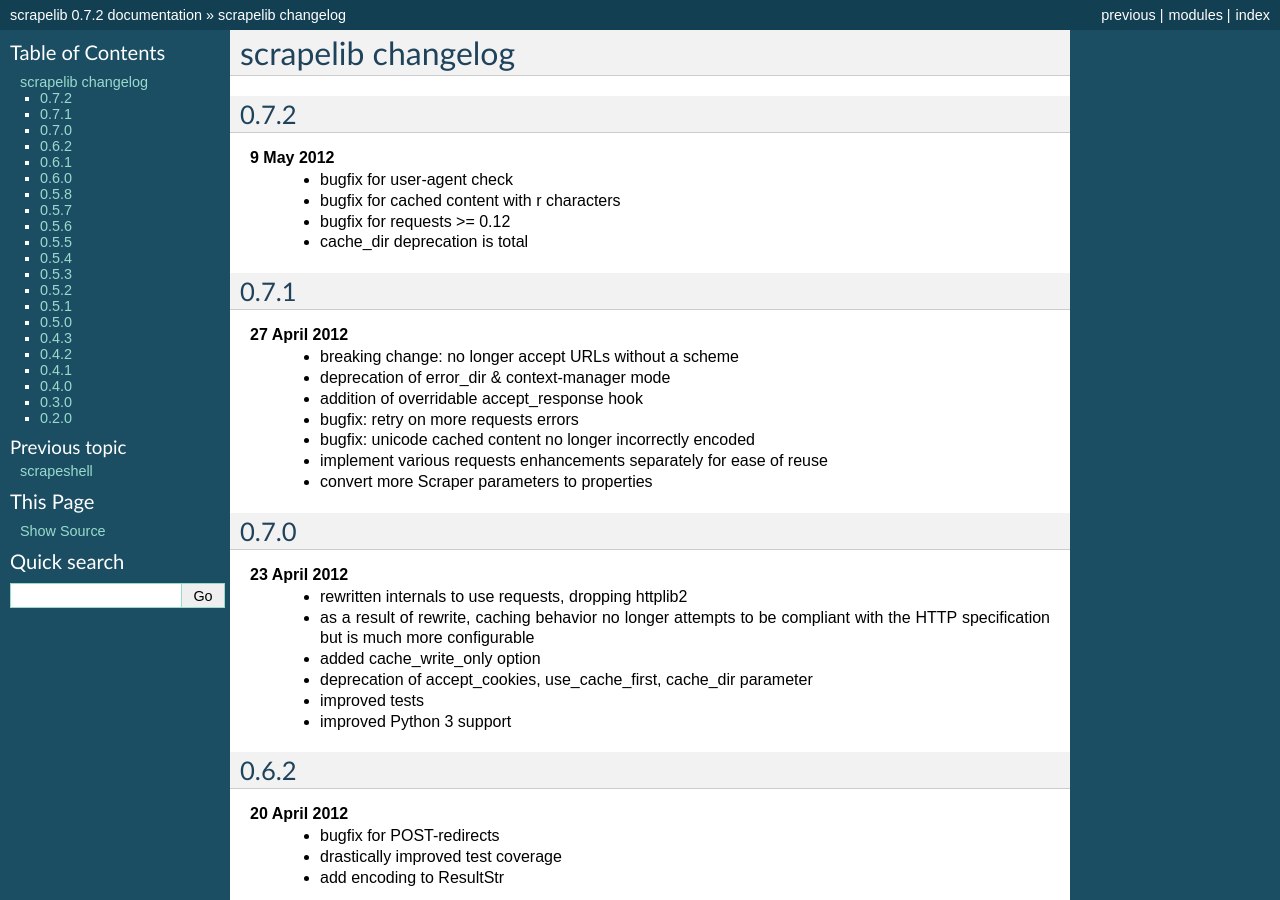
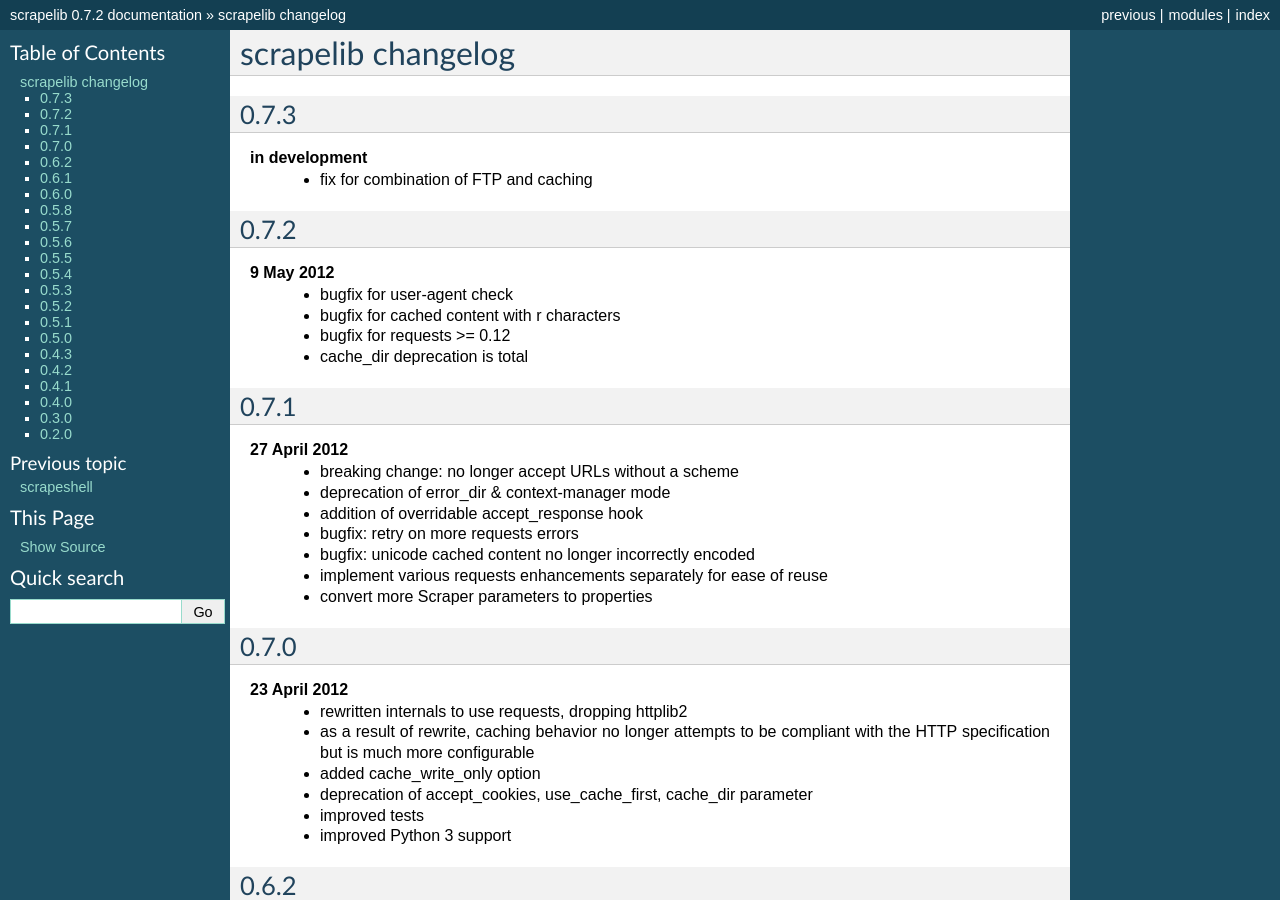
Before and after one commit to jamesturk/scrapelib, a Sphinx documentation site: the page built from docs/changelog.rst, in a window 1280 px wide and 900 px high. Built offline with Sphinx 7.4.7, drawn with Linux system fonts in a browser that asks for light colours.

Commit message:
changelog update

```diff
--- a/docs/changelog.rst
+++ b/docs/changelog.rst
@@ -1,5 +1,10 @@
 scrapelib changelog
 ===================
+
+0.7.3
+-----
+**in development**
+    * fix for combination of FTP and caching
 
 0.7.2
 -----
```
